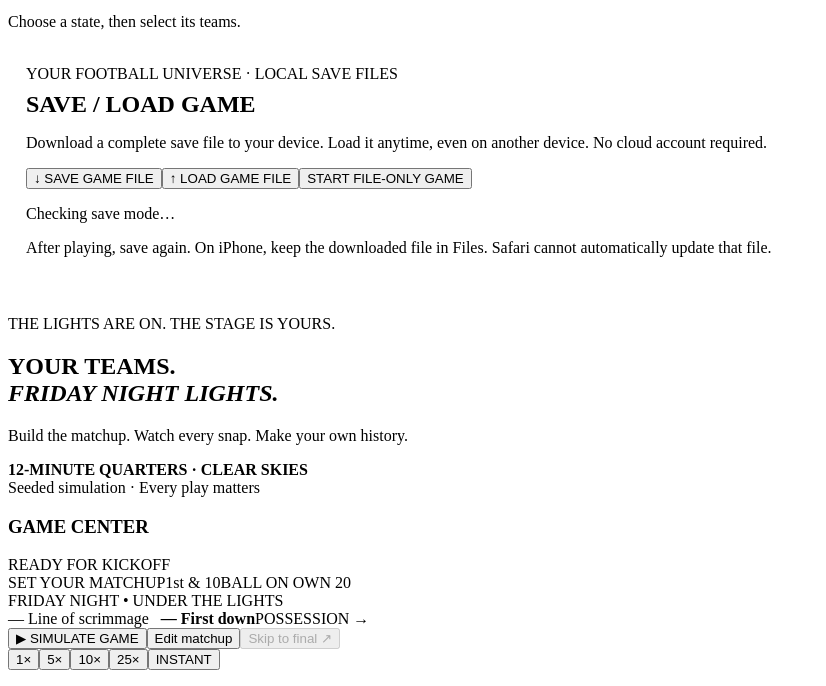
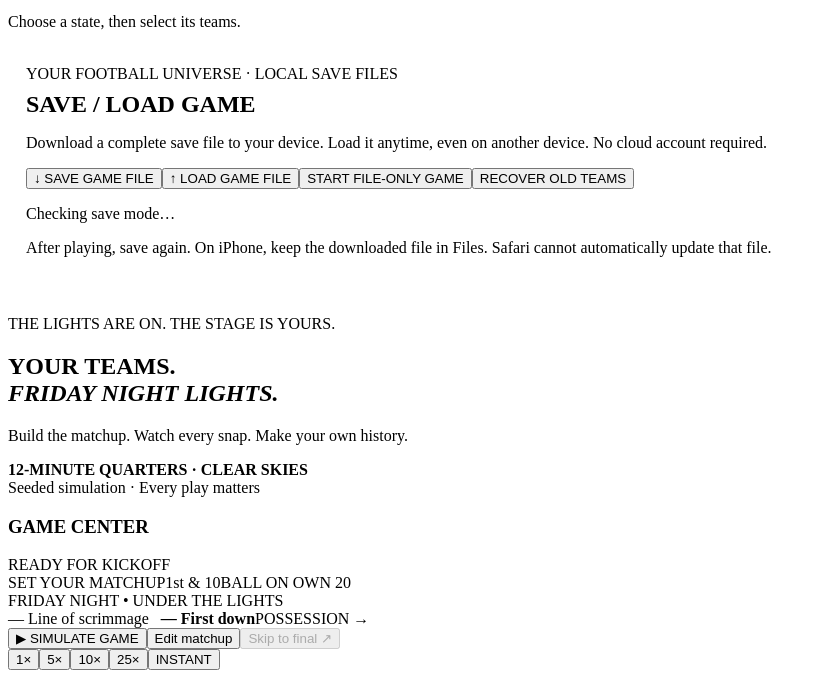
Before and after one commit to boehmerbraden/Friday-night-sim, a website: page index.template.html in a window 1280 px wide. Shown: the part 105-791 px from the top of the page, without its empty margins (0-826 px from the left). Drawn offline with Linux system fonts and the light colour scheme.

Commit message:
Expose read-only team recovery on Save Load screen

```diff
--- a/index.template.html
+++ b/index.template.html
@@ -2,7 +2,7 @@
 <div class="shell"><header class="topbar"><div class="brand"><div class="mark">F</div>FRIDAY<span>NIGHT</span></div><nav class="topnav" aria-label="Main navigation"><button data-view="gamecast" class="active">Gamecast</button><button data-view="setup">Matchup</button><button data-view="teams">Teams</button><button data-view="season">Season Mode</button><button data-view="history">Saved games</button><button data-view="rules">How it works</button></nav><span class="pill"><span class="dot"></span>HIGH SCHOOL FOOTBALL</span></header>
 <div class="state-bar"><div><label for="active-state">SELECT YOUR STATE</label><select id="active-state" aria-label="Select your state"></select></div><p id="state-context">Choose a state, then select its teams.</p></div>
 <main>
-<section id="save-manager" class="panel" style="margin:16px 0 24px;padding:18px"><div class="eyebrow">YOUR FOOTBALL UNIVERSE · LOCAL SAVE FILES</div><h2 style="margin:8px 0">SAVE / LOAD GAME</h2><p class="help">Download a complete save file to your device. Load it anytime, even on another device. No cloud account required.</p><div class="actions"><button id="save-download" type="button" class="primary">↓ SAVE GAME FILE</button><button id="save-load" type="button">↑ LOAD GAME FILE</button><button id="save-new" type="button" class="ghost">START FILE-ONLY GAME</button><input id="save-file" type="file" accept=".json,application/json" style="display:none"></div><p class="help" id="save-status">Checking save mode…</p><p class="help" id="save-message" role="status" aria-live="polite"></p><p class="help">After playing, save again. On iPhone, keep the downloaded file in Files. Safari cannot automatically update that file.</p></section><section id="season" class="view hidden"></section>
+<section id="save-manager" class="panel" style="margin:16px 0 24px;padding:18px"><div class="eyebrow">YOUR FOOTBALL UNIVERSE · LOCAL SAVE FILES</div><h2 style="margin:8px 0">SAVE / LOAD GAME</h2><p class="help">Download a complete save file to your device. Load it anytime, even on another device. No cloud account required.</p><div class="actions"><button id="save-download" type="button" class="primary">↓ SAVE GAME FILE</button><button id="save-load" type="button">↑ LOAD GAME FILE</button><button id="save-new" type="button" class="ghost">START FILE-ONLY GAME</button><button id="save-recover" type="button" class="ghost">RECOVER OLD TEAMS</button><input id="save-file" type="file" accept=".json,application/json" style="display:none"></div><p class="help" id="save-status">Checking save mode…</p><p class="help" id="save-message" role="status" aria-live="polite"></p><p class="help">After playing, save again. On iPhone, keep the downloaded file in Files. Safari cannot automatically update that file.</p></section><section id="season" class="view hidden"></section>
 <section id="gamecast" class="view"><div id="season-game-ribbon" class="season-ribbon hidden"></div><div class="hero"><div><div class="eyebrow">THE LIGHTS ARE ON. THE STAGE IS YOURS.</div><h1>YOUR TEAMS.<br><em>FRIDAY NIGHT LIGHTS.</em></h1><p>Build the matchup. Watch every snap. Make your own history.</p></div><div class="meta"><strong id="venue-meta">12-MINUTE QUARTERS · CLEAR SKIES</strong><br>Seeded simulation · Every play matters</div></div>
 <div class="layout"><div class="panel"><div class="panel-head"><h3>GAME CENTER</h3><span id="game-status" class="pill">READY FOR KICKOFF</span></div><div id="scoreboard" class="scoreboard"></div><div class="situation"><span id="possession" class="possession">SET YOUR MATCHUP</span><span id="down-distance">1st & 10</span><span id="ball-location">BALL ON OWN 20</span></div><div class="field-wrap"><div class="field" id="field" aria-label="Football field"><div id="end-left" class="endzone"></div><div id="end-right" class="endzone right"></div><div class="hashes"></div><div id="yard-lines"></div><div id="scrimmage" class="marker"></div><div id="first-down" class="marker first"></div><div id="ball" class="ball"></div><div class="field-label">FRIDAY NIGHT • UNDER THE LIGHTS</div><div class="field-flash" id="flash"></div></div><div class="field-key"><span>— Line of scrimmage &nbsp; <b>— First down</b></span><span id="direction">POSSESSION →</span></div></div><div class="controls"><button id="start" class="primary">▶ SIMULATE GAME</button><button id="edit-matchup" class="ghost">Edit matchup</button><button id="finish" class="ghost" disabled>Skip to final ↗</button><div class="speed" aria-label="Simulation speed"><button data-speed="1">1×</button><button data-speed="5">5×</button><button data-speed="10" class="active">10×</button><button data-speed="25">25×</button><button data-speed="instant">INSTANT</button></div></div></div>
 <aside class="side-stack"><div class="panel"><div class="panel-head"><h3>ON THE FIELD</h3><small>LAST PLAY</small></div><div id="latest" class="latest"><div class="type">A new rivalry starts here.</div><p>Use the sample teams or bring your own school names, ratings, colors, and logos.</p><small>100% SIMULATED. NOTHING SCRIPTED.</small></div></div><div class="panel"><div class="panel-head"><h3>TEAM COMPARISON</h3><small>LIVE</small></div><div id="live-stats" class="stat-lines"></div></div></aside></div>
```
